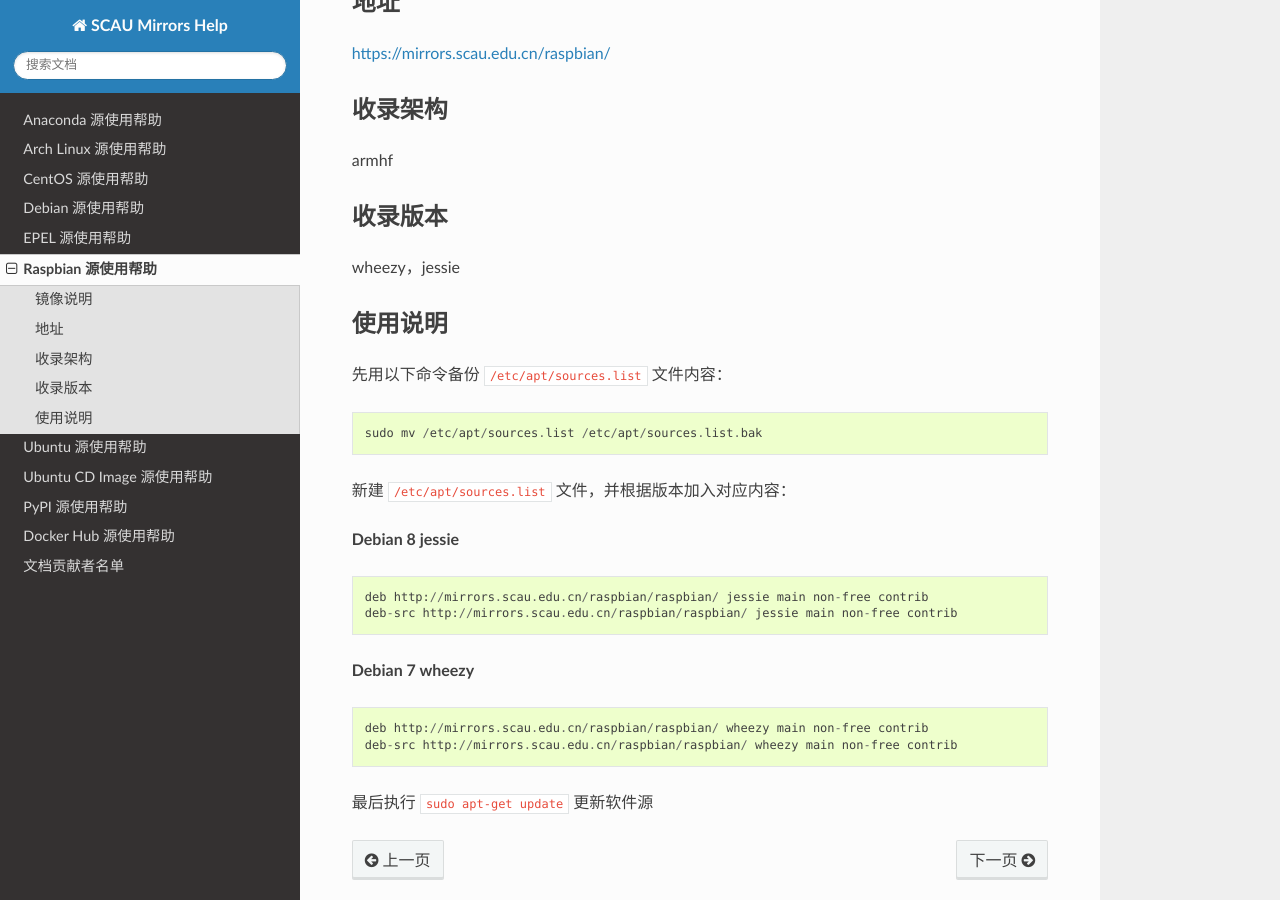
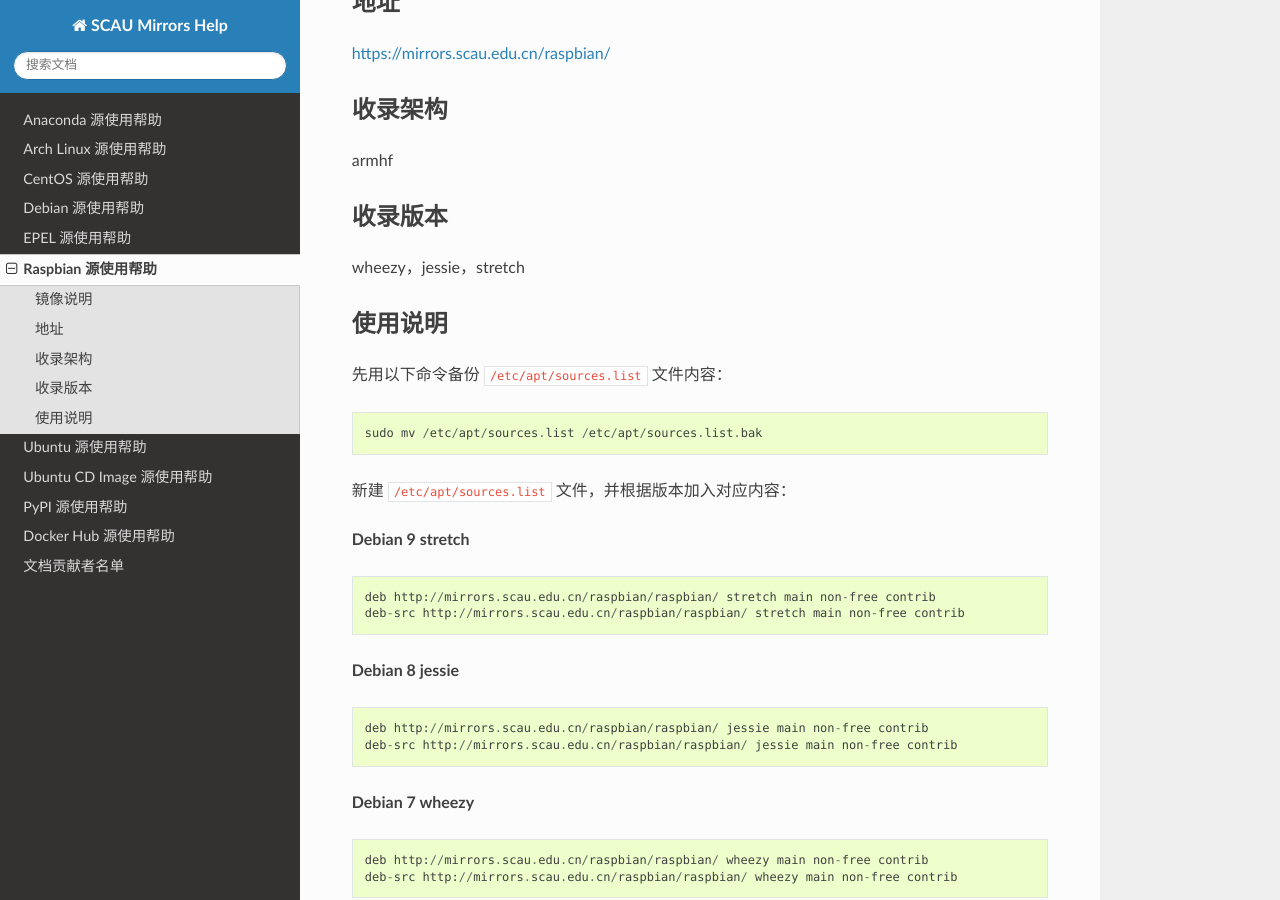
Before and after one commit to SCAULUG/Mirrors-Help, a Sphinx documentation site: the page built from source/raspbian.rst, in a window 1280 px wide and 900 px high, scrolled down 340 px. Built offline with Sphinx 7.4.7 and the Read the Docs theme 2.0.0, drawn with Linux system fonts in a browser that asks for light colours.

Commit message:
modify Update help for Raspbian

```diff
--- a/source/raspbian.rst
+++ b/source/raspbian.rst
@@ -23,7 +23,7 @@
 收录版本
 ========
 
-wheezy，jessie
+wheezy，jessie，stretch
 
 
 使用说明
@@ -36,6 +36,13 @@
   sudo mv /etc/apt/sources.list /etc/apt/sources.list.bak
 
 新建 ``/etc/apt/sources.list`` 文件，并根据版本加入对应内容：
+
+**Debian 9 stretch**
+
+::
+
+  deb http://mirrors.scau.edu.cn/raspbian/raspbian/ stretch main non-free contrib
+  deb-src http://mirrors.scau.edu.cn/raspbian/raspbian/ stretch main non-free contrib
 
 **Debian 8 jessie**
 
```
